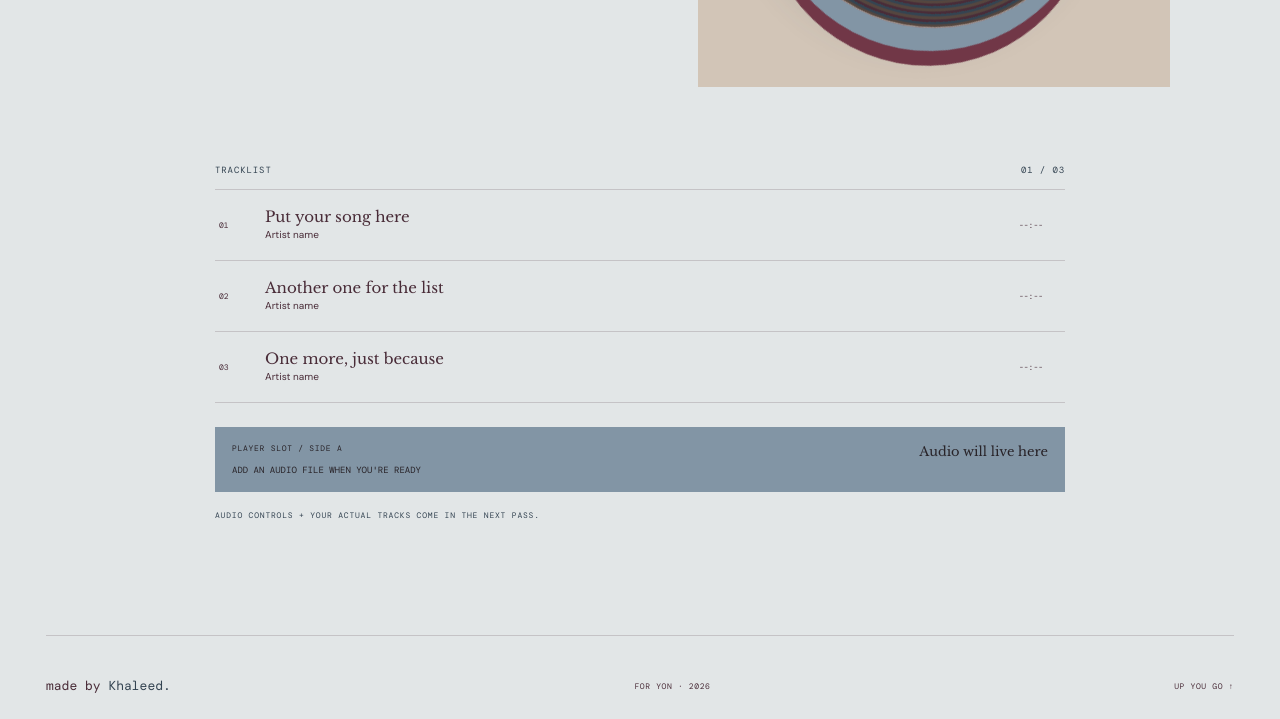
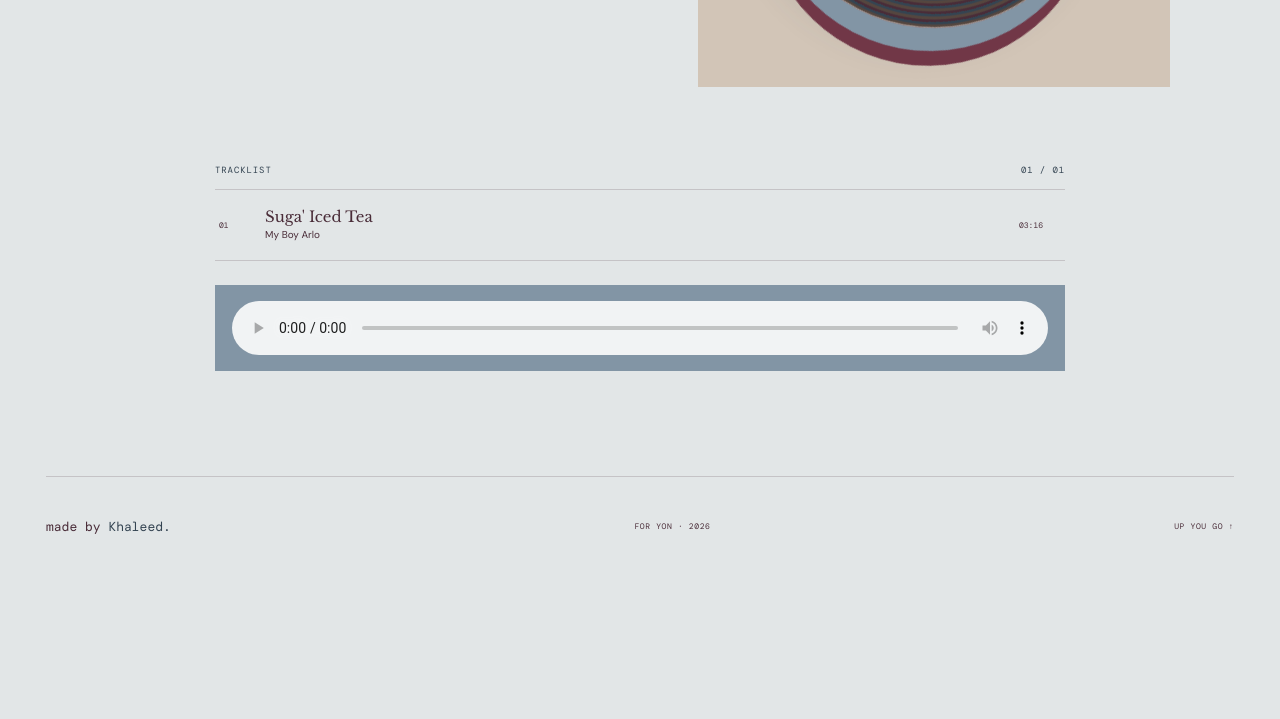
Before and after one commit to peruvert/endlessly-love, a plain HTML site: page soundtrack.html in a window 1280 px wide. Shown: the part 534-1253 px from the top of the page. After the commit the page ends 1110 px from the top, so only its background shows below. Drawn offline with nearby package versions, Linux system fonts and the light colour scheme.

Commit message:
Add first soundtrack track
Co-authored-by: Copilot <223556219+Copilot@users.noreply.github.com>

```diff
--- a/assets/css/style.css
+++ b/assets/css/style.css
@@ -569,18 +569,12 @@ button:focus-visible { outline: 2px solid var(--accent); outline-offset: 4px; }
 .track strong { font: 15px var(--serif); }
 .track small { color: var(--muted); font-size: 10px; }
 .player-slot {
-  display: grid;
-  grid-template-columns: 1fr auto;
-  gap: 4px 12px;
   margin-top: 24px;
   padding: 16px 17px;
   background: #8295A5;
   color: #282328;
 }
-.player-slot span { font: 8px var(--mono); letter-spacing: .09em; }
-.player-slot strong { font: 13px var(--serif); }
-.player-slot small { grid-column: 1 / -1; color: #282328; font: 9px var(--mono); }
-.playlist .type-label { margin-top: 17px; font-size: 8px; }
+.player-slot audio { display: block; width: 100%; }
 @keyframes vinyl-spin { to { transform: rotate(360deg); } }
 
 /* Gift: a small toy theatre with a warm paper reveal. */
--- a/soundtrack.html
+++ b/soundtrack.html
@@ -37,16 +37,14 @@
   <div class="record-visual"><div class="record-label">SIDE A<br><span>FOR YON</span><small>KH / 001</small></div></div>
 </section>
 <section class="playlist section-wrap">
-  <div class="playlist-head"><span>TRACKLIST</span><span>01 / 03</span></div>
-  <div class="track"><span class="track-no">01</span><div><strong>Put your song here</strong><small>Artist name</small></div><span class="track-length">--:--</span></div>
-  <div class="track"><span class="track-no">02</span><div><strong>Another one for the list</strong><small>Artist name</small></div><span class="track-length">--:--</span></div>
-  <div class="track"><span class="track-no">03</span><div><strong>One more, just because</strong><small>Artist name</small></div><span class="track-length">--:--</span></div>
-  <div class="player-slot" aria-label="Space for a future audio player">
-    <span>PLAYER SLOT / SIDE A</span>
-    <strong>Audio will live here</strong>
-    <small>ADD AN AUDIO FILE WHEN YOU'RE READY</small>
+  <div class="playlist-head"><span>TRACKLIST</span><span>01 / 01</span></div>
+  <div class="track"><span class="track-no">01</span><div><strong>Suga' Iced Tea</strong><small>My Boy Arlo</small></div><span class="track-length">03:16</span></div>
+  <div class="player-slot">
+    <audio controls preload="metadata" aria-label="Play Suga' Iced Tea by My Boy Arlo">
+      <source src="assets/audio/suga-iced-tea.mp3" type="audio/mpeg">
+      Your browser does not support audio playback.
+    </audio>
   </div>
-  <p class="type-label">AUDIO CONTROLS + YOUR ACTUAL TRACKS COME IN THE NEXT PASS.</p>
 </section>
 </main>
     <footer class="site-footer">
```
Also changed, not shown: 2 other files.
